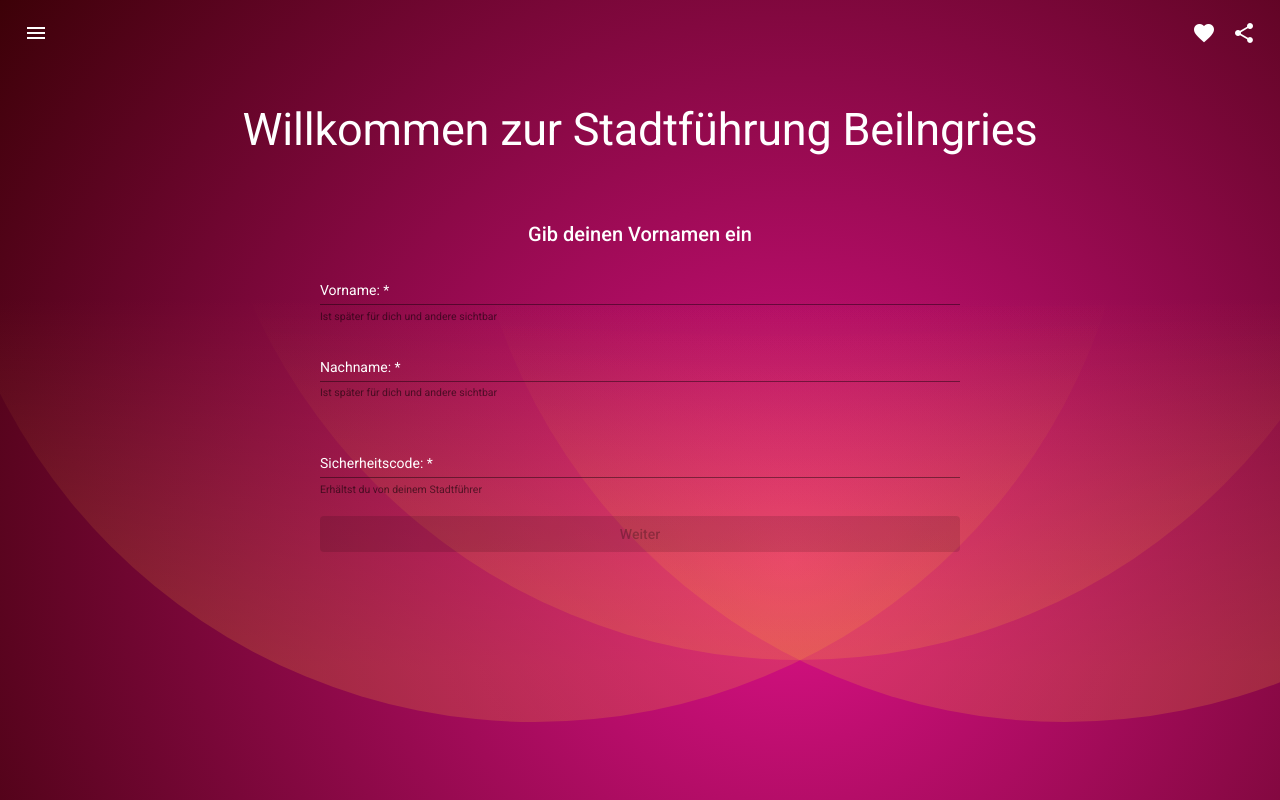
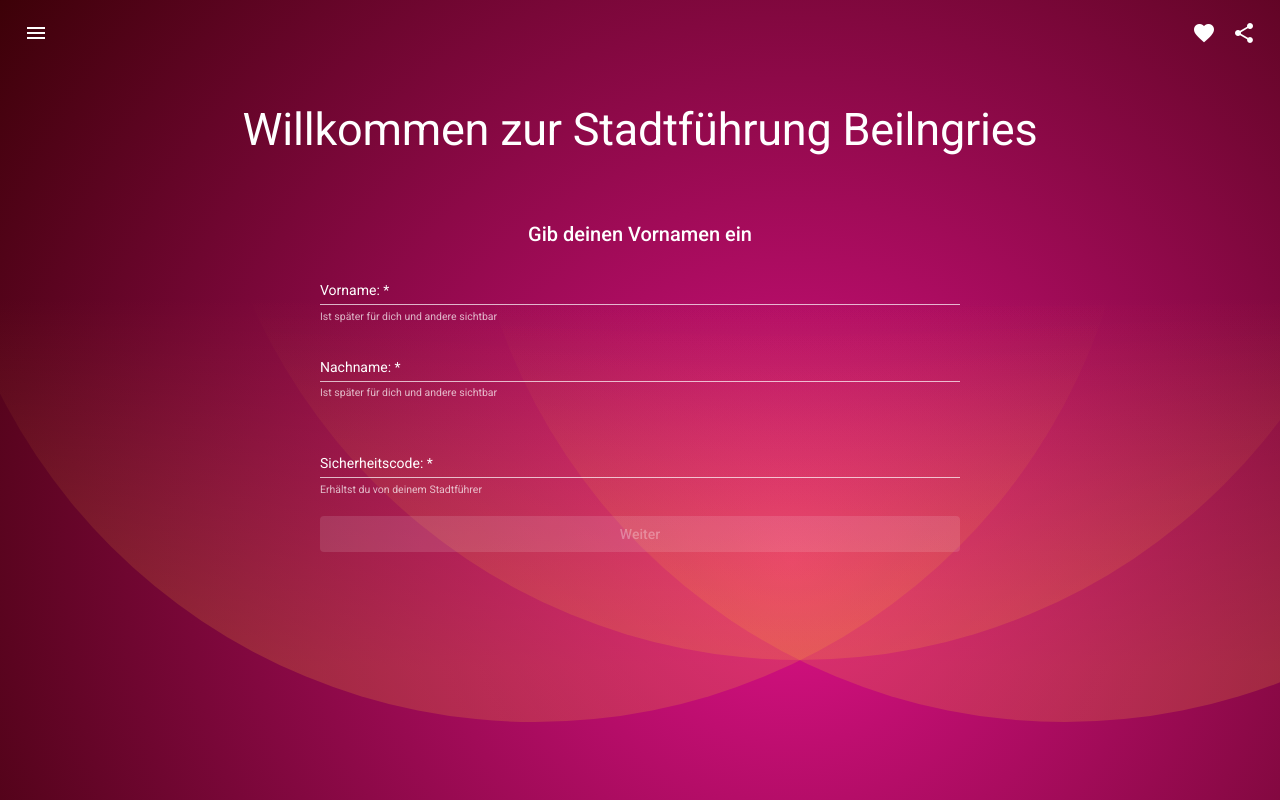
Before and after one commit to aq1337/quiz, an Angular app: page / in a window 1280 px wide. Built offline with nearby package versions, Linux system fonts and the light colour scheme.

Commit message:
changed angular material Theme

```diff
--- a/angular.json
+++ b/angular.json
@@ -25,7 +25,7 @@
               "src/manifest.webmanifest"
             ],
             "styles": [
-              "./node_modules/@angular/material/prebuilt-themes/indigo-pink.css",
+              "./node_modules/@angular/material/prebuilt-themes/pink-bluegrey.css",
               "src/styles.css"
             ],
             "scripts": [],
@@ -92,7 +92,7 @@
               "src/manifest.webmanifest"
             ],
             "styles": [
-              "./node_modules/@angular/material/prebuilt-themes/indigo-pink.css",
+              "./node_modules/@angular/material/prebuilt-themes/pink-bluegrey.css",
               "src/styles.css"
             ],
             "scripts": []
--- a/src/index.html
+++ b/src/index.html
@@ -11,6 +11,7 @@
   <link href="https://fonts.googleapis.com/icon?family=Material+Icons" rel="stylesheet">
   <link rel="manifest" href="manifest.webmanifest">
   <meta name="theme-color" content="#1976d2">
+  <link href="https://fonts.googleapis.com/css2?family=Roboto:wght@300;400;500&display=swap" rel="stylesheet">
 </head>
 <body class="mat-typography">
   <app-root></app-root>
--- a/src/styles.css
+++ b/src/styles.css
@@ -16,3 +16,5 @@
 .mat-form-field-underline {
     background-color: white;
 }
+html, body { height: 100%; }
+body { margin: 0; font-family: Roboto, "Helvetica Neue", sans-serif; }
```
Also changed, not shown: 6 other files (tests, documents, lock files or other folders).
